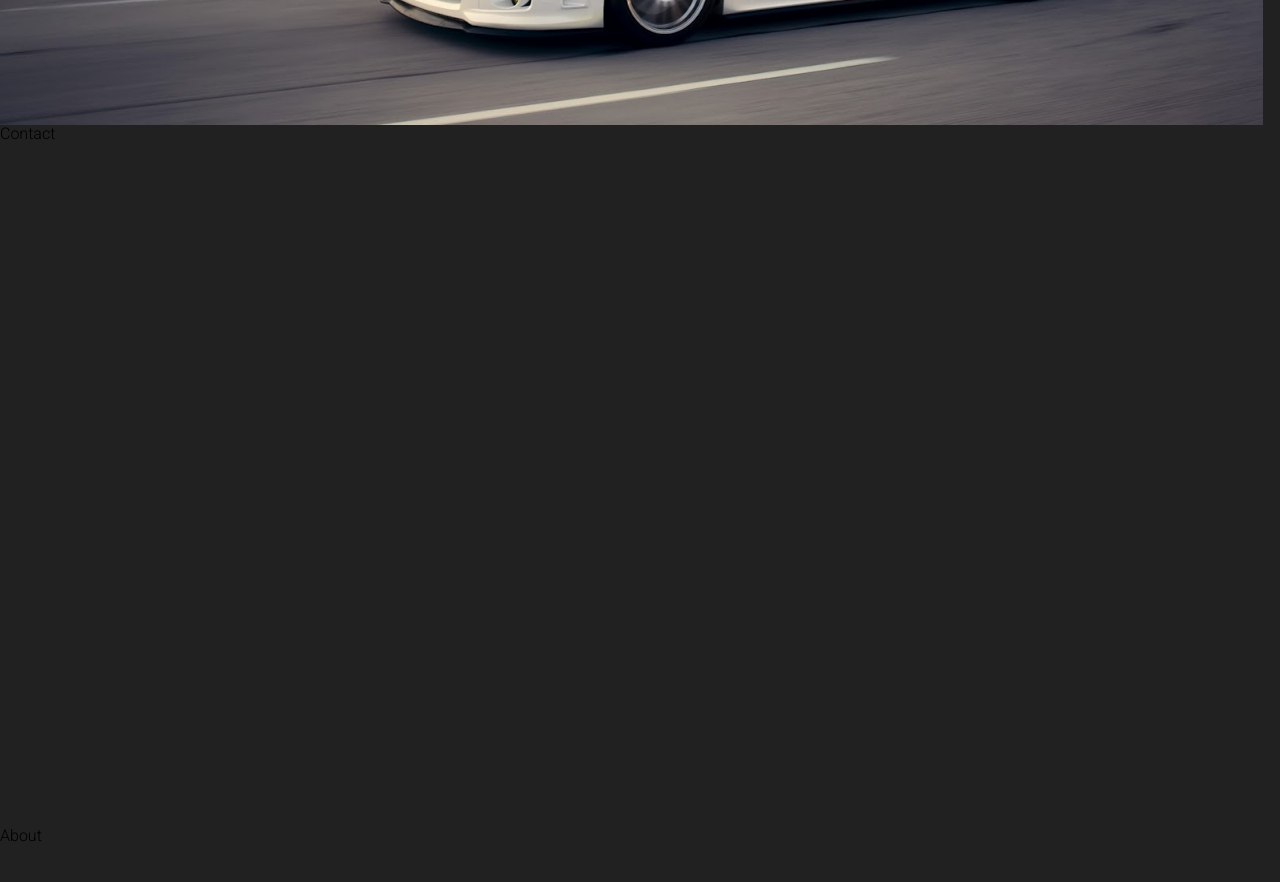
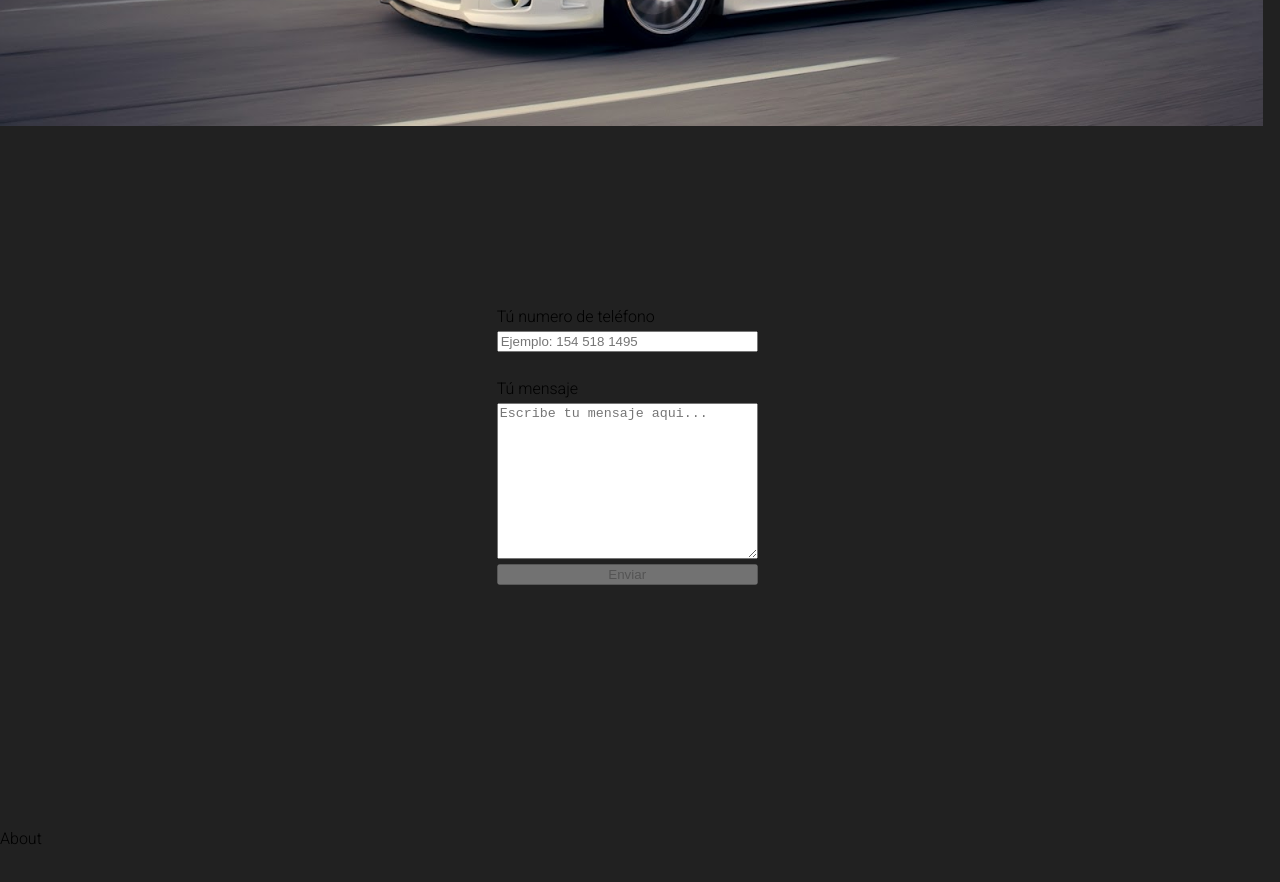
Before and after one commit to LeonardoMontilla74/dmv, a Next.js app: page / in a window 1280 px wide. Shown: the part 680-1562 px from the top of the page. Built offline with nearby package versions, Linux system fonts and the light colour scheme.

Commit message:
create form

```diff
--- a/components/Contact.tsx
+++ b/components/Contact.tsx
@@ -1,12 +1,16 @@
-import styles from '@/components/Pages.module.css';
+import styles from './Pages.module.css';
+import stylesW from './Whatsapp.module.css';
+import WhatsappForm from './WhatsappForm';
 
 export default function Contact() {
   return (
-    <section
+    <aside
       id="contact"
       className={styles.section}
     >
-      Contact
-    </section>
+      <section className={stylesW.container}>
+        <WhatsappForm />
+      </section>
+    </aside>
   );
 }
--- a/components/Pages.module.css
+++ b/components/Pages.module.css
@@ -2,7 +2,7 @@
 .section {
   display: flex;
   width: 98.7vw;
-  height: calc(100vh - 6.1rem);
+  height: calc(100vh - 6rem);
   scroll-margin-top: 6rem;
 }
 
@@ -11,7 +11,7 @@
 .cardServices {
   width: 22rem;
   height: 20rem;
-  margin: 2.5rem;
+  margin: 3.5rem;
   background: rgba(218, 245, 252, 0.473);
   transition: all 0.4s;
   border-radius: 10px;
@@ -27,7 +27,7 @@
   transform: scale(1.2);
   box-shadow: 0px 0px 10px 5px  rgba(0, 0, 0, 0.705);
   background: rgba(136, 173, 252, 0.219);
-  width: 30rem;
+  width: 27rem;
   height: 15rem;
 }
 
@@ -52,16 +52,17 @@
 .backCard {
   width: 100%;
   opacity: 0;
-  display: flex;
-  flex-direction: column;
   padding: 0.5rem;
   border-radius: 15px;
   transition: all 0.4s;
   font-size: 0px;
   transform: rotate(90deg) scale(-1);
+  display: none;
 }
 
 .cardServices:hover .backCard {
+  display: flex;
+  flex-direction: column;
   opacity: 1;
   height: 100%;
   font-size: 1.5rem;
--- /dev/null
+++ b/components/Whatsapp.module.css
@@ -0,0 +1,13 @@
+.container{
+  display: flex;
+  width: 98vw;
+  height: 80vh;
+  justify-content: center;
+  align-items: center;
+}
+
+.form {
+  display: flex;
+  flex-direction: column;
+  gap: 0.3rem;
+}
--- /dev/null
+++ b/components/WhatsappForm.tsx
@@ -0,0 +1,54 @@
+'use client';
+
+import { ChangeEvent, FormEvent, useState } from 'react';
+import styles from './Whatsapp.module.css';
+
+export default function WhatsappForm() {
+  const [phone, setPhone] = useState('');
+  const [msg, setMsg] = useState('');
+
+  function handleSubmit(e: FormEvent<HTMLFormElement>) {
+    e.preventDefault();
+    setPhone('');
+    setMsg('');
+  }
+
+  return (
+    <form
+      onSubmit={(e) => handleSubmit(e)}
+      className={styles.form}
+    >
+      <label>Tú numero de teléfono</label>
+      <input
+        type="number"
+        name="phone"
+        minLength={10}
+        required
+        placeholder="Ejemplo: 154 518 1495"
+        value={phone}
+        onChange={(e: ChangeEvent<HTMLInputElement>) => setPhone(e.target.value)}
+      />
+
+      <br />
+
+      <label>Tú mensaje</label>
+      <textarea
+        name="msg"
+        cols={30}
+        rows={10}
+        required
+        minLength={3}
+        placeholder='Escribe tu mensaje aqui...'
+        value={msg}
+        onChange={(e) => setMsg(e.target.value)}
+      >
+      </textarea>
+
+      <input
+        type="submit"
+        value="Enviar"
+        disabled={!phone || !msg}
+      />
+    </form>
+  );
+}
```
